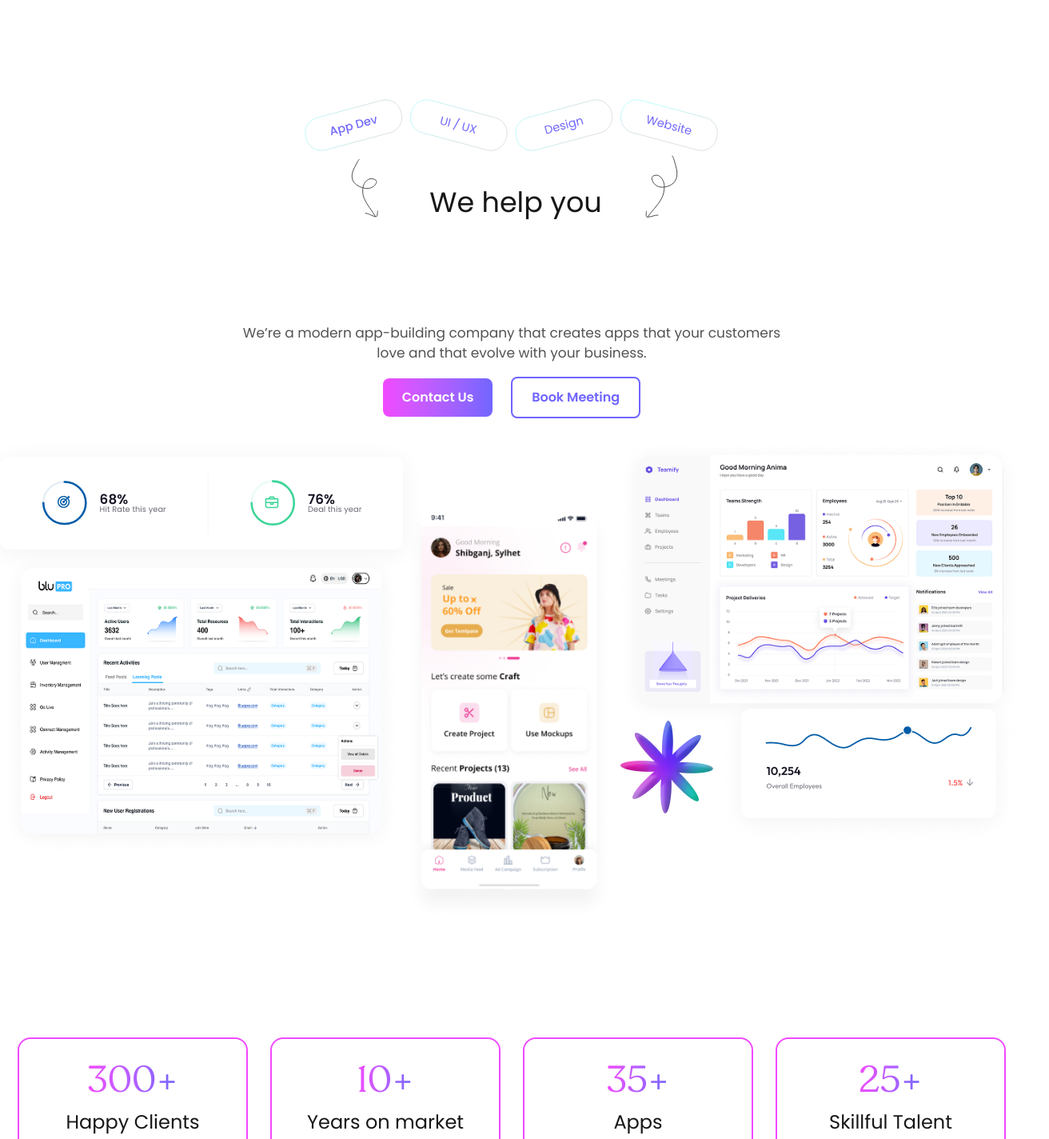
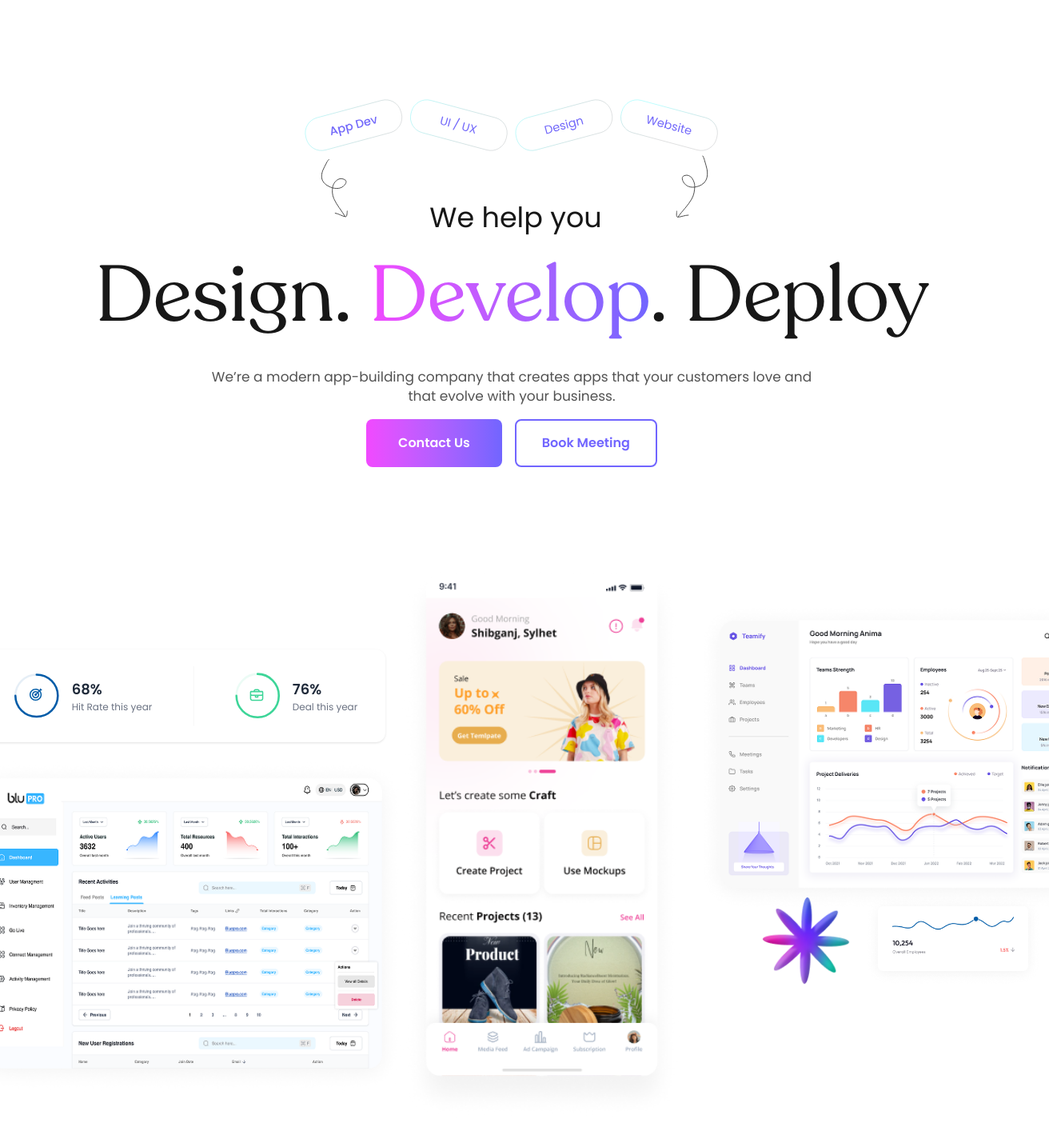
Before and after one commit to farhan-aziz06/contact-form, a Next.js app: page / in a window 1280 px wide. Shown: the top 1424 px of the page at 80% size, 1312 px wide, since content can reach past the window. Built offline with nearby package versions, Linux system fonts and the light colour scheme.

Commit message:
fix: ui fixed

```diff
--- a/src/app/(task)/components/hero.jsx
+++ b/src/app/(task)/components/hero.jsx
@@ -23,13 +23,13 @@ const logos = [
 
 const CompanyData = () => {
   return (
-    <div className="flex flex-col items-center justify-center py-10 px-4 gap-7 mt-14">
+    <div className="flex flex-col items-center justify-center md:text-nowrap md:py-10 px-4 gap-3 md:gap-7 mt-10 md:mt-14">
       {" "}
       {/* Add padding here */}
-      <h2 className="font-recoleta font-normal text-[48px] text-center">
+      <h2 className="font-recoleta font-normal text-sm md:text-[48px] text-center">
         We have <span className="text-[#F149FF]">worked</span> with
       </h2>
-      <div className="w-full overflow-hidden py-6">
+      <div className="w-full overflow-hidden md:py-6">
         {" "}
         {/* Add padding to the slider container */}
         <motion.div
@@ -89,7 +89,7 @@ const Hero = () => {
       <Icons />
       <Headline />
       <Cards />
-      <div className="flex justify-evenly gap-7 mt-10">
+      <div className="grid grid-cols-2 lg:grid-cols-4 gap-5 md:gap-7 xl:mt-10 lg:px-10">
         {statsData.map((stat, index) => (
           <StatsCard
             key={index}
@@ -99,7 +99,7 @@ const Hero = () => {
           />
         ))}
       </div>
-      <div className="w-[1240px]">
+      <div className="w-[300px] md:w-[700px] lg:w-[950px] xl:w-[1240px]">
         <CompanyData />
       </div>
     </div>
--- a/src/app/(task)/components/heroCards.jsx
+++ b/src/app/(task)/components/heroCards.jsx
@@ -1,21 +1,16 @@
 "use client";
-import React from "react";
-import Image1 from "../../../../public/image-1.png";
+import React, { useEffect } from "react";
+import Image from "next/image";
+import Image1 from "../../../../public/image2Updates.png";
 import Home from "../../../../public/Home.png";
-import Image2 from "../../../../public/image-2.png";
+import Image2 from "../../../../public/imageUpdated.png";
 import Image3 from "../../../../public/allVistor.png";
 import Gradient from "../../../../public/Gradient.png";
-import { useEffect } from "react";
 import { motion } from "framer-motion";
 import AOS from "aos";
 import "aos/dist/aos.css";
-import {
-    deals,
-    hitRate,
-    line,
-  } from "@/components/icons";
+import { deals, hitRate, line } from "@/components/icons";
 
-import Image from "next/image";
 const Cards = () => {
   useEffect(() => {
     AOS.init({
@@ -23,61 +18,76 @@ const Cards = () => {
       once: true,
     });
   }, []);
+
   return (
-      <div className="flex">
-        <div className="flex flex-col items-center mt-10">
-          <div className="">
+    <div className="grid grid-cols-3 gap-x-0 mt-30 xl:mx-2 xl:w-[1344px] overflow-scroll md:overflow-hidden">
       {/* Div 1 */}
+      <div className="flex flex-col items-center xl:mt-25 lg:mt-15 ">
         <div
-              className="flex justify-evenly items-center w-[504px] rounded-xl shadow-[0px_4.52px_29.4px_0px_rgba(0,0,0,0.05)] py-5 bg-[#FFFFFF] "
+          className="w-[400px] md:w-[500px] xl:ml-20 rounded-xl shadow py-5 bg-white lg:mr-25 xl:mr-0 md:mr-30 mr-80"
           data-aos="fade-up"
         >
-              <div className="flex items-center justify-between gap-4">
+          <div className="flex items-center justify-around md:justify-evenly gap-4">
+            <div className="flex items-center gap-4">
               {hitRate}
               <div className="flex flex-col">
-                  <h3 className="font-outfit font-semibold text-[16.79px] leading-[100%] tracking-[0.07px] text-[#171725]">
+                <h3 className="font-outfit font-semibold text-lg text-gray-800">
                   68%
                 </h3>
-                  <p className="font-outfit font-normal text-[9.79px] leading-[100%] tracking-[0.07px] text-[#696974]">
+                <p className="font-outfit text-xs text-gray-500">
                   Hit Rate this year
                 </p>
               </div>
             </div>
             <div>{line}</div>
-              <div className="flex items-center justify-between gap-4">
+            <div className="flex items-center gap-4">
               {deals}
               <div className="flex flex-col">
-                  <h3 className="font-outfit font-semibold text-[16.79px] leading-[100%] tracking-[0.07px] text-[#171725]">
+                <h3 className="font-outfit font-semibold text-sm md:text-lg text-gray-800">
                   76%
                 </h3>
-                  <p className="font-outfit font-normal text-[9.79px] leading-[100%] tracking-[0.07px] text-[#696974]">
+                <p className="font-outfit text-xs text-gray-500 text-nowrap">
                   Deal this year
                 </p>
               </div>
             </div>
           </div>
         </div>
-          {/* Div 2 */}
-          <div data-aos="fade-up" data-aos-delay="200">
-            <Image src={Image1} alt="image-1" />
+        <div data-aos="fade-up" data-aos-delay="200" className="mt-5 xl:ml-20 md:mr-30 lg:mr-0 mr-90">
+          <Image
+            src={Image1}
+            alt="image-1"
+            className="w-full h-auto min-w-[550px]"
+          />
         </div>
       </div>
-        <div className="animate-slight-slide-up">
-          <Image src={Home} alt="image-1" />
-        </div>
-        <div className=" flex flex-col justify-around">
-          <div data-aos="fade-up">
-            {/* className="animate-slide-up" */}
-            <Image src={Image2} alt="image-2" />
+
+      {/* Div 2 */}
+
+        <div
+          className="self-center mx-auto"
+          data-aos="fade-up"
+        >
+          <Image src={Home} alt="home-image"  className="w-full h-auto min-w-[200px] md:w-[250px] xl:w-[350px] lg:w-[300px] md:ml-20 mx-1 md:mb-0 mb-50"/>
         </div>
 
-          <div className="flex justify-evenly items-center -mt-20">
+      {/* Div 3 */}
+      <div className="mx-2">
+        <div className="flex flex-col justify-evenly gap-4 xl:mt-10">
+          <div data-aos="fade-up">
+            <Image
+              src={Image2}
+              alt="image-2"
+              className="w-full h-auto min-w-[550px] md:mr-20 ml-10 md:ml-14 lg:ml-0 "
+            />
+          </div>
+          <div className="hidden md:flex justify-center items-center gap-4 -mt-10 md:ml-20">
             <div data-aos="zoom-in-left">
-              <Image src={Gradient} alt="gradient" />
+              <Image src={Gradient} alt="gradient" className="w-[200px] lg:w-[250px] h-auto" />
             </div>
             <div data-aos="fade-down-left">
-              {/*  className="animate-from-top-right" */}
-              <Image src={Image3} alt="gradient" />
+              <Image src={Image3} alt="visitor-image" className="w-[300px] lg:w-[500px] h-auto" />
+            </div>
           </div>
         </div>
       </div>
@@ -85,4 +95,4 @@ const Cards = () => {
   );
 };
 
-  export default Cards
+export default Cards;
--- a/src/app/(task)/components/heroHeadLine.jsx
+++ b/src/app/(task)/components/heroHeadLine.jsx
@@ -1,25 +1,25 @@
-import React from "react";
 const Headline = () => {
   return (
-    <div className="flex flex-col items-center gap-4">
-      <h1 className="text-center align-middle font-recoleta font-normal text-[98px] leading-[110%] tracking-[-3%] fade-in-zoom">
+    <div className="flex flex-col items-center gap-4 px-4 md:px-10">
+      <h1 className="text-center align-middle font-recoleta font-normal text-[28px] text-nowrap md:text-[64px] lg:text-[80px] xl:text-[98px] fade-in-zoom mt-4 ">
         Design.{" "}
         <span className="bg-gradient-to-r from-[#F149FF] to-[#7165FF] text-transparent bg-clip-text">
           Develop
         </span>
         . Deploy
       </h1>
-
-      <p className="text-center w-[685px] text-[#000000AD] font-poppins font-normal text-[17px]">
+      <p className="text-center text-[#000000AD] font-poppins font-normal text-sm md:text-[17px] w-[336px] md:w-[570px] lg:w-[785px] px-4">
         We’re a modern app-building company that creates apps that your
         customers love and that evolve with your business.
       </p>
-      <div className="flex w-92 justify-evenly items-center">
-        <button className="px-6 py-3 rounded-lg bg-gradient-to-r from-[#F149FF] to-[#7165FF] text-white font-semibold text-[16px] relative overflow-hidden">
+
+      <div className="flex flex-row gap-4 justify-center items-center md:w-92">
+        <button className="px-10 py-3.5 md:py-4.5 rounded-lg bg-gradient-to-r from-[#F149FF] to-[#7165FF] text-white font-semibold text-[12px] md:text-[16px] relative overflow-hidden">
           <span className="absolute inset-0 bg-gradient-to-tr from-[#7165FF] to-[#F149FF] opacity-0 transition-opacity duration-300 hover:opacity-100"></span>
-          <span className="relative z-10">Contact Us</span>
+          <span className="relative z-10 text-nowrap">Contact Us</span>
         </button>
-        <button className="px-6 py-3 rounded-lg text-[#7165FF] border-2 border-[#7165FF] font-semibold text-[16px] transition-all duration-300">
+
+        <button className="px-8 py-3 md:py-4 rounded-lg text-nowrap text-[#7165FF] border-2 border-[#7165FF] font-semibold text-[12px] md:text-[16px] transition-all duration-300">
           Book Meeting
         </button>
       </div>
--- a/src/app/(task)/components/heroIcons.jsx
+++ b/src/app/(task)/components/heroIcons.jsx
@@ -1,18 +1,25 @@
 import React from "react";
-const { appIcon, uiuxIcon, designIcon, webisteIcon, leftArrow, rightArrow } = require("@/components/icons");
+const {
+  appIcon,
+  uiuxIcon,
+  designIcon,
+  webisteIcon,
+  leftArrow,
+  rightArrow,
+} = require("@/components/icons");
 
 const Icons = () => {
   return (
     <div className="">
-      <div className="flex">
+      <div className="flex justify-start md:justify-center w-[350px] md:w-[676px]">
         {appIcon}
         {uiuxIcon}
         {designIcon}
         {webisteIcon}
       </div>
-      <div className="flex justify-evenly items-end">
+      <div className="flex items-end justify-evenly">
         {leftArrow}
-        <h1 className="text-center font-poppins font-normal text-[35px] leading-[110%] tracking-[0%]">
+        <h1 className="text-center font-poppins font-normal text-[28px] md:text-[35px] leading-[0%]">
           We help you
         </h1>
         {rightArrow}
--- a/src/app/(task)/components/heroStatsCards.jsx
+++ b/src/app/(task)/components/heroStatsCards.jsx
@@ -8,13 +8,13 @@ const StatsCard = ({ number, label, index }) => {
       whileInView={{ opacity: 1, x: 0 }}
       viewport={{ once: true, amount: 0.3 }}
       transition={{ duration: 0.8, ease: "easeOut", delay: index * 0.1 }}
-      className="w-72 h-36 flex flex-col items-center justify-center border-2 border-[#F149FF] rounded-2xl mt-44"
+      className="w-32 md:w-64 md:h-44 h-20 lg:w-52 xl:w-72 lg:h-36 flex flex-col items-center justify-center border-2 border-[#F149FF] rounded-2xl lg:mt-44"
     >
-      <div className="flex flex-col items-center justify-center w-full h-full bg-white rounded-2xl p-4">
-        <h2 className="font-recoleta font-normal text-[46px] text-transparent bg-clip-text bg-gradient-to-r from-[#F149FF] to-[#7165FF]">
+      <div className="flex flex-col items-center justify-center md:w-full md:h-full bg-white rounded-2xl md:p-4">
+        <h2 className="font-recoleta font-normal text-2xl md:text-[46px] text-transparent bg-clip-text bg-gradient-to-r from-[#F149FF] to-[#7165FF]">
           {number}+
         </h2>
-        <p className="font-poppins font-normal text-[24px]">{label}</p>
+        <p className="font-poppins font-normal text-sm md:text-xl xl:text-[24px] text-nowrap">{label}</p>
       </div>
     </motion.div>
   );
--- a/src/app/(task)/components/info.jsx
+++ b/src/app/(task)/components/info.jsx
@@ -14,7 +14,7 @@ const Info = () => {
               objectFit="cover"
             />
           </div>
-          <div className="absolute top-[120px] md:top-[170px] lg:top-[164px]  left-[60px] lg:left-[110px] w-[180px] md:w-[205px] h-[80px] md:h-[102px] gap-1.5 p-4 md:p-6 rounded-xl bg-white/10 shadow-md backdrop-blur-lg">
+          <div className="absolute top-[120px] md:top-[170px] lg:top-[164px]  left-[60px] lg:left-[110px] w-[180px] md:w-[205px] h-[80px] md:h-[102px] gap-1.5 p-4 md:p-6 rounded-xl bg-white/10 shadow-[3px_12px_20px_0px_#00000012] backdrop-blur-[20px]">
             <h2 className="text-md md:text-lg font-bold text-gray-900">
               Shayan
             </h2>
--- a/src/app/(task)/page.jsx
+++ b/src/app/(task)/page.jsx
@@ -7,7 +7,7 @@ import Hero from "./components/hero";
 const page = () => {
   return (
     <div>
-      <div className="hidden xl:flex mt-30">
+      <div className="mt-30">
         <Hero />
       </div>
       <div>
--- a/src/lib/utils.js
+++ /dev/null
@@ -1,6 +0,0 @@
-import { clsx } from "clsx";
-import { twMerge } from "tailwind-merge";
-
-export function cn(...inputs) {
-  return twMerge(clsx(inputs));
-}
```
Also changed, not shown: src/app/(task)/components/discovery.jsx (+4 -4 lines), src/components/ui/timeline.jsx (deleted, +0 -81 lines), public/image2Updates.png (added), public/imageUpdated.png (added). Lines whose indentation alone changed are shown as unchanged.
